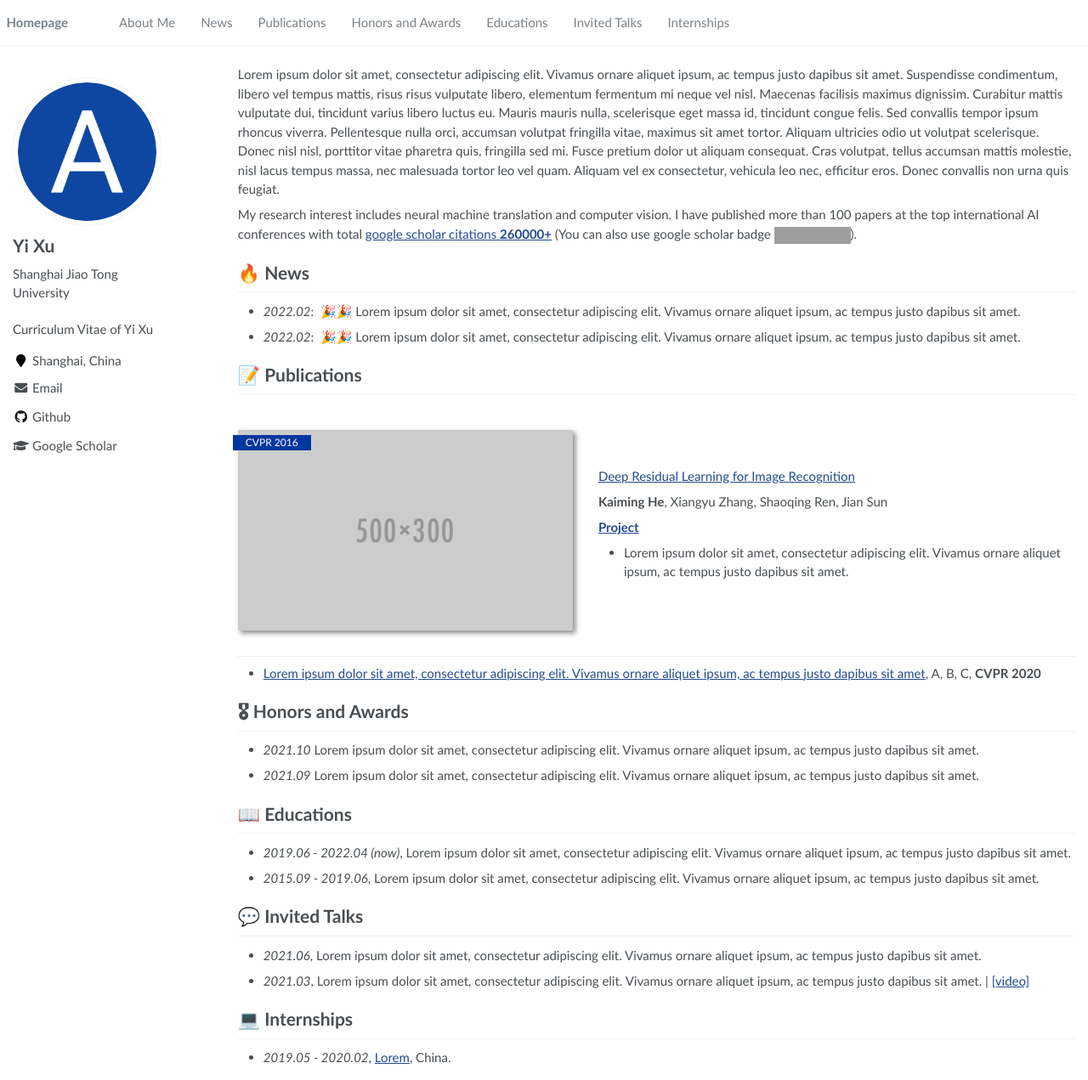
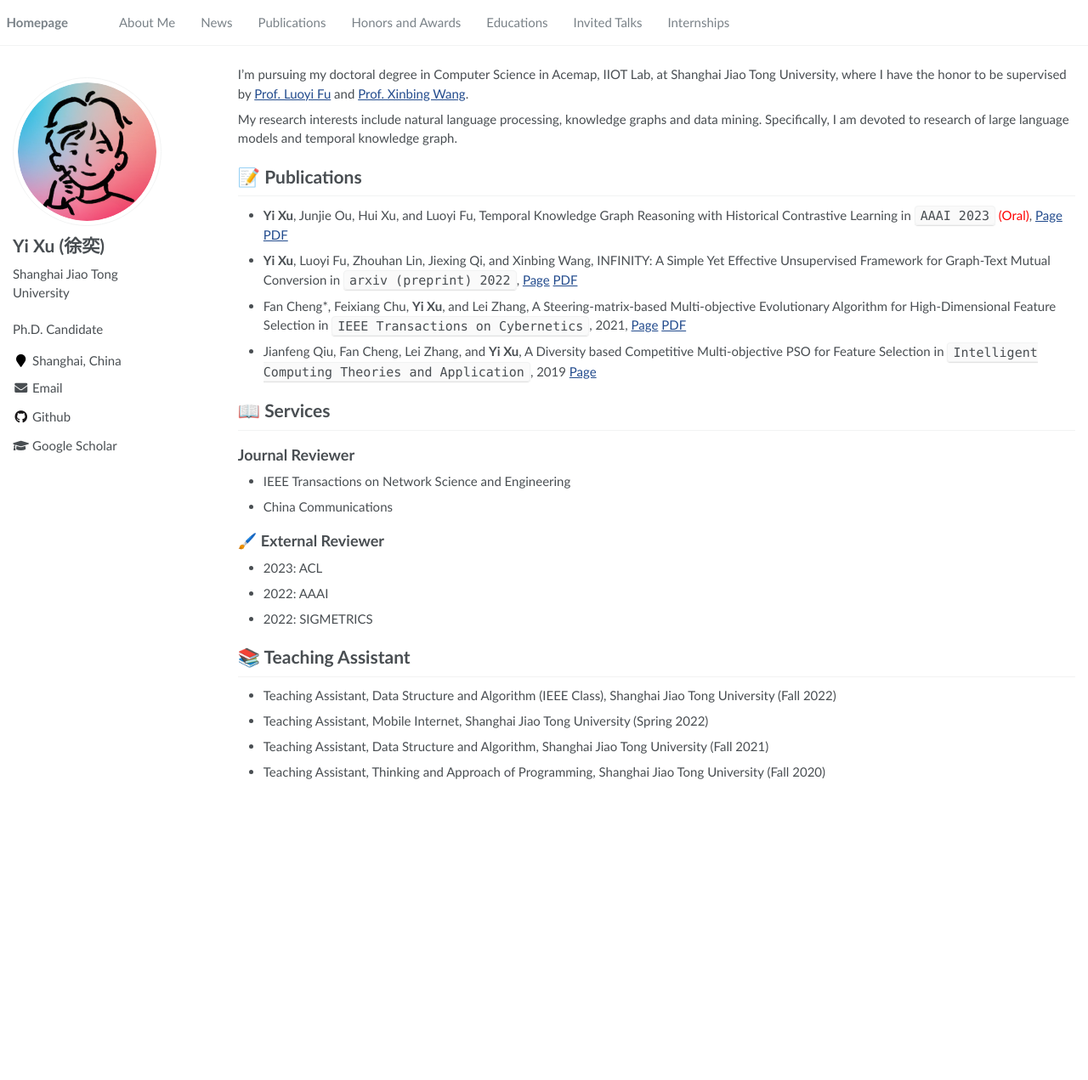
Before and after one commit to xyjigsaw/acapage, a Jekyll site: the page built from _pages/about.md, in a window 1280 px wide and 1271 px high. Shown: the whole window at 85% size. Built offline with Jekyll 4.4.1, drawn with Linux system fonts in a browser that asks for light colours; grey boxes are pictures that could not be loaded.

Commit message:
update publications

```diff
--- a/_config.yml
+++ b/_config.yml
@@ -7,7 +7,7 @@
 
 # Site Settings
 title                    : "Yi Xu"
-description              : "Curriculum Vitae of Yi Xu "
+description              : "Ph.D. Candidate"
 repository               : "xyjigsaw/acapage"
 google_scholar_stats_use_cdn : true
 
@@ -21,7 +21,7 @@ baidu_site_verification  :  # get baidu_site_verification from https://ziyuan.ba
 
 # Site Author
 author:
-  name             : "Yi Xu"
+  name             : "Yi Xu (徐奕)"
   avatar           : "images/android-chrome-512x512.png"
   bio              : "Shanghai Jiao Tong University"
   location         : "Shanghai, China"
--- a/_pages/about.md
+++ b/_pages/about.md
@@ -17,16 +17,23 @@ redirect_from:
 
 <span class='anchor' id='about-me'></span>
 
-Lorem ipsum dolor sit amet, consectetur adipiscing elit. Vivamus ornare aliquet ipsum, ac tempus justo dapibus sit amet. Suspendisse condimentum, libero vel tempus mattis, risus risus vulputate libero, elementum fermentum mi neque vel nisl. Maecenas facilisis maximus dignissim. Curabitur mattis vulputate dui, tincidunt varius libero luctus eu. Mauris mauris nulla, scelerisque eget massa id, tincidunt congue felis. Sed convallis tempor ipsum rhoncus viverra. Pellentesque nulla orci, accumsan volutpat fringilla vitae, maximus sit amet tortor. Aliquam ultricies odio ut volutpat scelerisque. Donec nisl nisl, porttitor vitae pharetra quis, fringilla sed mi. Fusce pretium dolor ut aliquam consequat. Cras volutpat, tellus accumsan mattis molestie, nisl lacus tempus massa, nec malesuada tortor leo vel quam. Aliquam vel ex consectetur, vehicula leo nec, efficitur eros. Donec convallis non urna quis feugiat.
+I'm pursuing my doctoral degree in Computer Science in Acemap, IIOT Lab, at Shanghai Jiao Tong University, where I have the honor to be supervised by [Prof. Luoyi Fu](https://www.cs.sjtu.edu.cn/~fu-ly/index.html) and [Prof. Xinbing Wang](https://www.cs.sjtu.edu.cn/~wang-xb/).
 
+My research interests include natural language processing, knowledge graphs and data mining. Specifically, I am devoted to research of large language models and temporal knowledge graph.
+
+<!--
 My research interest includes neural machine translation and computer vision. I have published more than 100 papers at the top international AI conferences with total <a href='https://scholar.google.com/citations?user=DhtAFkwAAAAJ'>google scholar citations <strong><span id='total_cit'>260000+</span></strong></a> (You can also use google scholar badge <a href='https://scholar.google.com/citations?user=DhtAFkwAAAAJ'><img src="https://img.shields.io/endpoint?url={{ url | url_encode }}&logo=Google%20Scholar&labelColor=f6f6f6&color=9cf&style=flat&label=citations"></a>).
-
 
 # 🔥 News
 - *2022.02*: &nbsp;🎉🎉 Lorem ipsum dolor sit amet, consectetur adipiscing elit. Vivamus ornare aliquet ipsum, ac tempus justo dapibus sit amet.
 - *2022.02*: &nbsp;🎉🎉 Lorem ipsum dolor sit amet, consectetur adipiscing elit. Vivamus ornare aliquet ipsum, ac tempus justo dapibus sit amet.
 
+-->
+
+
 # 📝 Publications
+
+<!--
 
 <div class='paper-box'><div class='paper-box-image'><div><div class="badge">CVPR 2016</div><img src='images/500x300.png' alt="sym" width="100%"></div></div>
 <div class='paper-box-text' markdown="1">
@@ -39,20 +46,51 @@ My research interest includes neural machine translation and computer vision. I
 - Lorem ipsum dolor sit amet, consectetur adipiscing elit. Vivamus ornare aliquet ipsum, ac tempus justo dapibus sit amet.
 </div>
 </div>
+-->
 
-- [Lorem ipsum dolor sit amet, consectetur adipiscing elit. Vivamus ornare aliquet ipsum, ac tempus justo dapibus sit amet](https://github.com), A, B, C, **CVPR 2020**
 
+- **Yi Xu**, Junjie Ou, Hui Xu, and Luoyi Fu, Temporal Knowledge Graph Reasoning with Historical Contrastive Learning in ``AAAI 2023`` <span style="color:red">(Oral)</span>, [Page](https://arxiv.org/abs/2211.10904) [PDF](https://arxiv.org/pdf/2211.10904)
+
+- **Yi Xu**, Luoyi Fu, Zhouhan Lin, Jiexing Qi, and Xinbing Wang, INFINITY: A Simple Yet Effective Unsupervised Framework for Graph-Text Mutual Conversion in ``arxiv (preprint) 2022``, [Page](https://arxiv.org/abs/2209.10754) [PDF](https://arxiv.org/pdf/2209.10754)
+
+- Fan Cheng*, Feixiang Chu, **Yi Xu**, and Lei Zhang, A Steering-matrix-based Multi-objective Evolutionary Algorithm for High-Dimensional Feature Selection in ``IEEE Transactions on Cybernetics``, 2021, [Page](https://ieeexplore.ieee.org/abstract/document/9371430/) [PDF](https://drive.google.com/file/u/0/d/13xAz8dMIsU9TUfdeiP0JMCpvzxwzviwL/view)
+
+- Jianfeng Qiu, Fan Cheng, Lei Zhang, and **Yi Xu**, A Diversity based Competitive Multi-objective PSO for Feature Selection in ``Intelligent Computing Theories and Application``, 2019 [Page](https://link.springer.com/chapter/10.1007/978-3-030-26969-2_3)
+
+<!--
 # 🎖 Honors and Awards
 - *2021.10* Lorem ipsum dolor sit amet, consectetur adipiscing elit. Vivamus ornare aliquet ipsum, ac tempus justo dapibus sit amet.
 - *2021.09* Lorem ipsum dolor sit amet, consectetur adipiscing elit. Vivamus ornare aliquet ipsum, ac tempus justo dapibus sit amet.
 
+
 # 📖 Educations
 - *2019.06 - 2022.04 (now)*, Lorem ipsum dolor sit amet, consectetur adipiscing elit. Vivamus ornare aliquet ipsum, ac tempus justo dapibus sit amet.
 - *2015.09 - 2019.06*, Lorem ipsum dolor sit amet, consectetur adipiscing elit. Vivamus ornare aliquet ipsum, ac tempus justo dapibus sit amet.
+-->
 
+# 📖 Services
+## Journal Reviewer
+- IEEE Transactions on Network Science and Engineering
+- China Communications
+
+## 🖌️ External Reviewer
+- 2023: ACL
+- 2022: AAAI
+- 2022: SIGMETRICS
+
+
+# 📚 Teaching Assistant
+- Teaching Assistant, Data Structure and Algorithm (IEEE Class), Shanghai Jiao Tong University (Fall 2022)
+- Teaching Assistant, Mobile Internet, Shanghai Jiao Tong University (Spring 2022)
+- Teaching Assistant, Data Structure and Algorithm, Shanghai Jiao Tong University (Fall 2021)
+- Teaching Assistant, Thinking and Approach of Programming, Shanghai Jiao Tong University (Fall 2020)
+
+<!--
 # 💬 Invited Talks
 - *2021.06*, Lorem ipsum dolor sit amet, consectetur adipiscing elit. Vivamus ornare aliquet ipsum, ac tempus justo dapibus sit amet.
 - *2021.03*, Lorem ipsum dolor sit amet, consectetur adipiscing elit. Vivamus ornare aliquet ipsum, ac tempus justo dapibus sit amet.  \| [\[video\]](https://github.com/)
 
+
 # 💻 Internships
 - *2019.05 - 2020.02*, [Lorem](https://github.com/), China.
+-->
```
Also changed, not shown: images/android-chrome-192x192.png, images/android-chrome-512x512.png, images/apple-touch-icon.png, images/favicon-16x16.png, images/favicon-32x32.png, images/favicon.ico.
